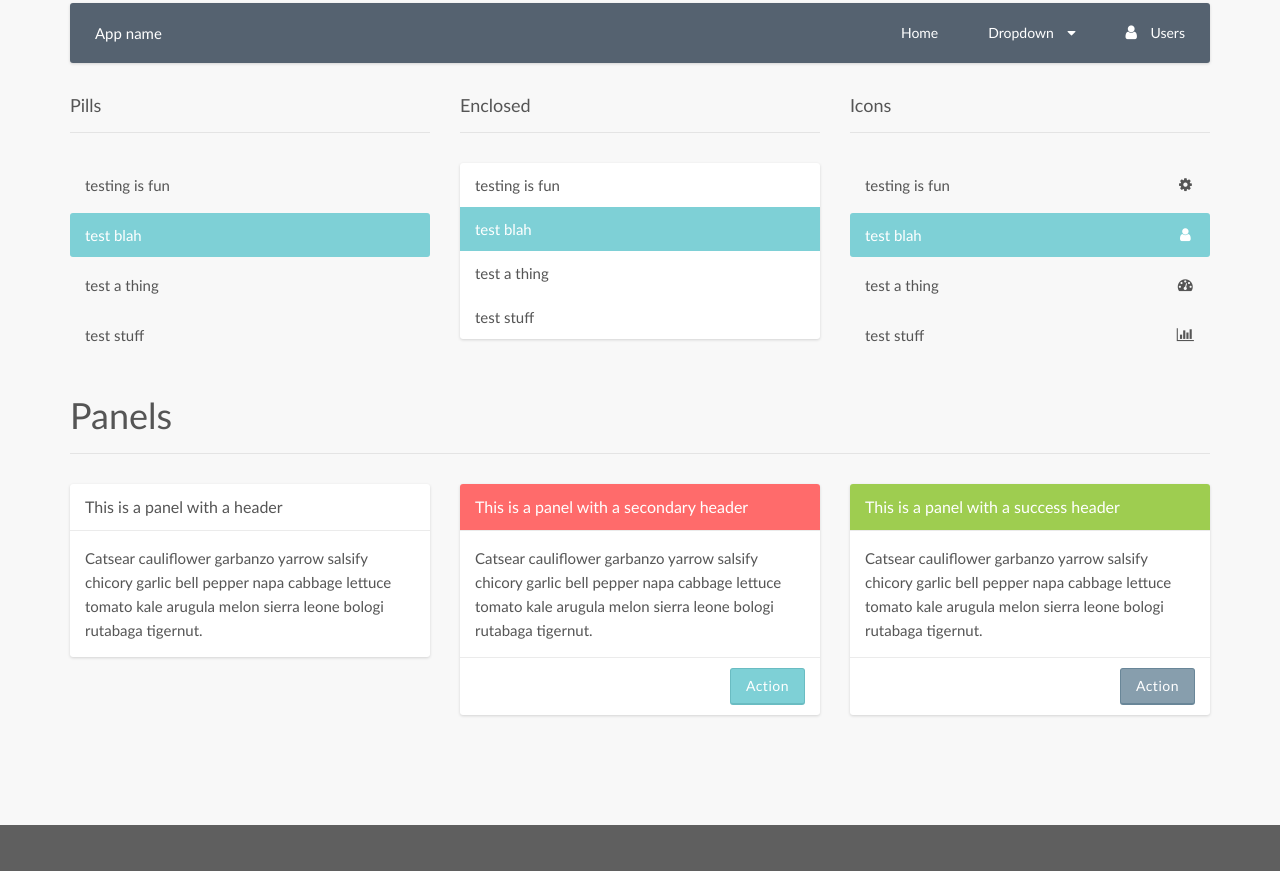
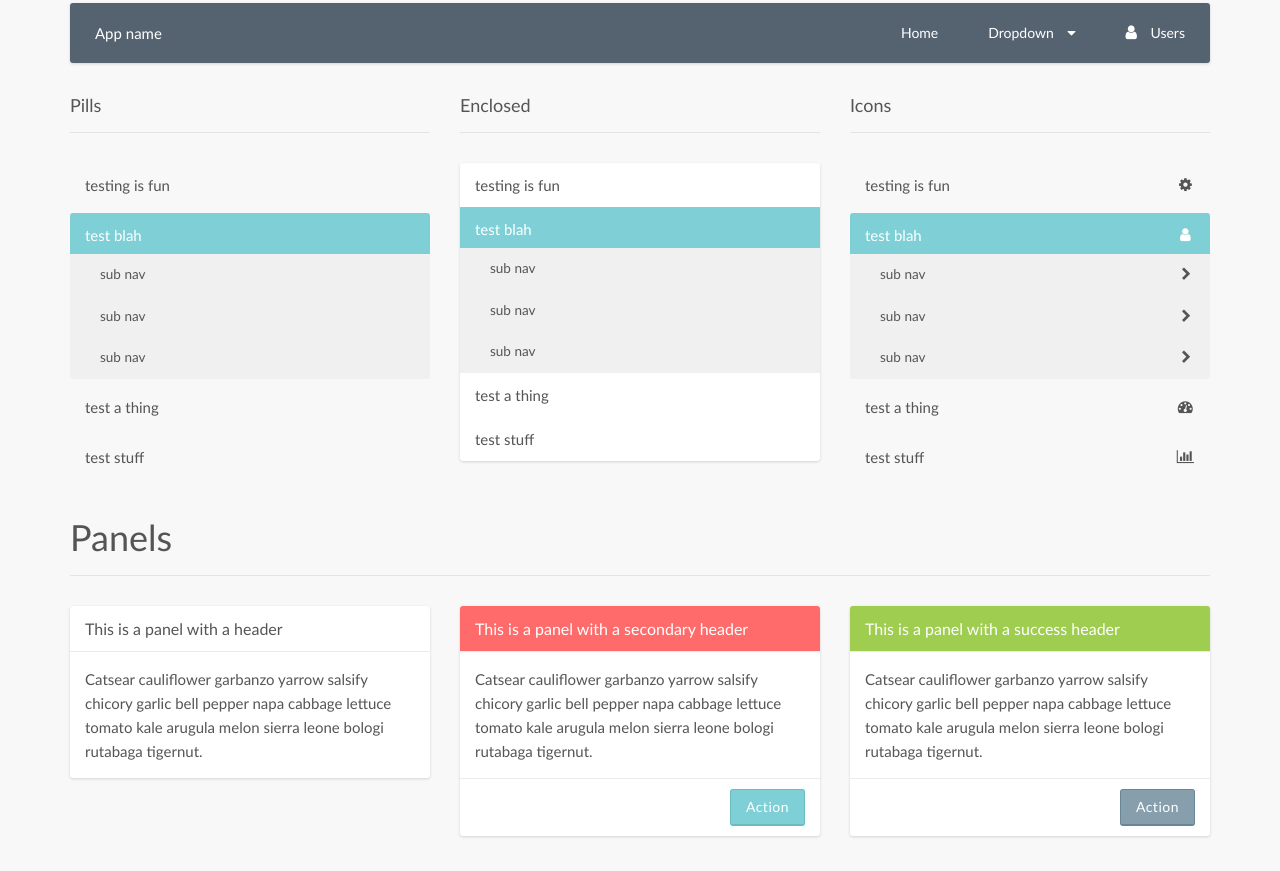
Before and after one commit to assembly-edu/assembly-style-guide, a website: page index.html in a window 1280 px wide. Shown: the part 5029-5900 px from the top of the page. Drawn offline with nearby package versions, Linux system fonts and the light colour scheme.

Commit message:
Sub nav styles

```diff
--- a/index.html
+++ b/index.html
@@ -472,7 +472,13 @@
               <nav class="side-nav">
                 <ul>
                   <li><a href="">testing is fun</a></li>
-                  <li><a href="" class="active">test blah</a></li>
+                  <li><a href="" class="active">test blah</a>
+                    <ul>
+                      <li><a href="">sub nav</a></li>
+                      <li><a href="">sub nav</a></li>
+                      <li><a href="">sub nav</a></li>
+                    </ul>
+                  </li>
                   <li><a href="">test a thing</a></li>
                   <li><a href="">test stuff</a></li>
                 </ul>
@@ -485,7 +491,13 @@
               <nav class="side-nav panel">
                 <ul>
                   <li><a href="">testing is fun</a></li>
-                  <li><a href="" class="active">test blah</a></li>
+                  <li><a href="" class="active">test blah</a>
+                    <ul>
+                      <li><a href="">sub nav</a></li>
+                      <li><a href="">sub nav</a></li>
+                      <li><a href="">sub nav</a></li>
+                    </ul>
+                  </li>
                   <li><a href="">test a thing</a></li>
                   <li><a href="">test stuff</a></li>
                 </ul>
@@ -498,7 +510,13 @@
               <nav class="side-nav">
                 <ul>
                   <li><a href="">testing is fun <i class="fa fa-cog fa-fw"></i></a></li>
-                  <li><a href="" class="active">test blah <i class="fa fa-user fa-fw"></i></a></li>
+                  <li><a href="" class="active">test blah <i class="fa fa-user fa-fw"></i></a>
+                    <ul>
+                      <li><a href="">sub nav <i class="fa fa-chevron-right fa-fw"></i></a></li>
+                      <li><a href="">sub nav <i class="fa fa-chevron-right fa-fw"></i></a></li>
+                      <li><a href="">sub nav <i class="fa fa-chevron-right fa-fw"></i></a></li>
+                    </ul>
+                  </li>
                   <li><a href="">test a thing <i class="fa fa-dashboard fa-fw"></i></a></li>
                   <li><a href="">test stuff <i class="fa fa-bar-chart fa-fw"></i></a></li>
                 </ul>
--- a/lib/assets/stylesheets/assembly/components.scss
+++ b/lib/assets/stylesheets/assembly/components.scss
@@ -433,12 +433,31 @@
           line-height: inherit;
         }
       }
+      ul {
+        background: darken($bg-color, 3%);
+        border-radius: 0 0 $global-radius $global-radius;
+        margin-top: -3px;
+        overflow: hidden;
+        li {
+          margin: 0;
+        }
+        a {
+          padding-left: 30px;
+          border-radius: 0;
+          &:hover {
+            background: darken($bg-color, 8%);
+          }
+        }
+      }
     }
   }
   &.panel {
     li {
       margin: 0;
       a {
+        border-radius: 0;
+      }
+      ul {
         border-radius: 0;
       }
     }
```
Also changed, not shown: dist/css/assembly.min.css.
